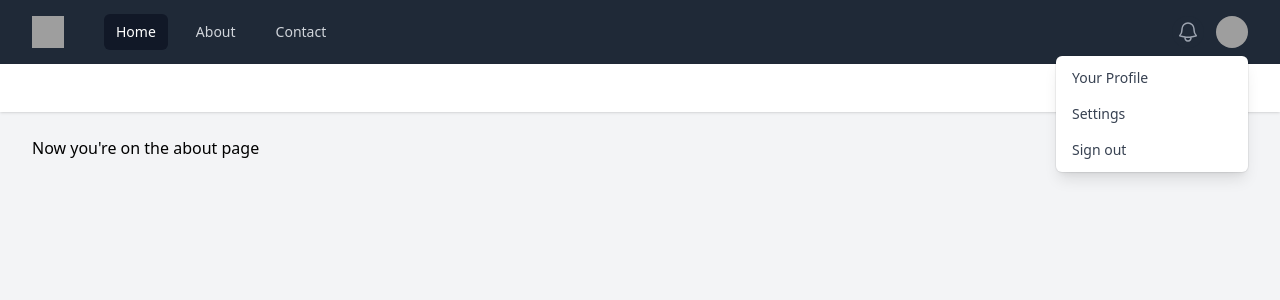
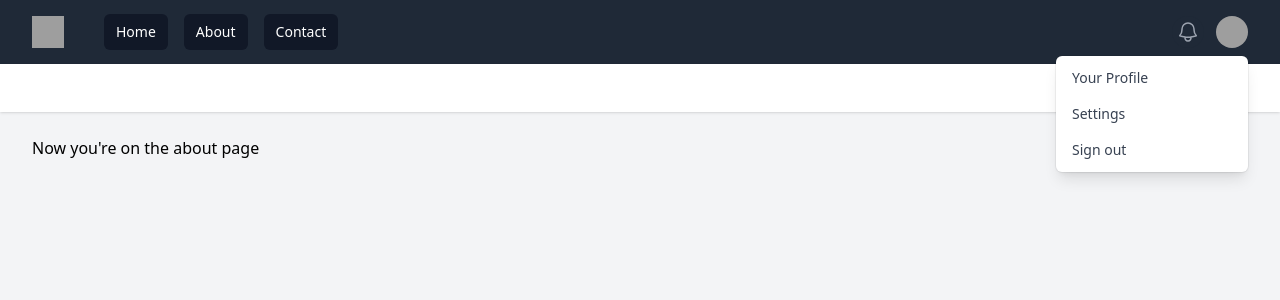
Before and after one commit to RiccardoImperiale/php-tailwind-notes-app, a PHP site: template views/about.view.php in a window 1280 px wide. Shown: the top 300 px of the page. Run offline with PHP 8.4, Linux system fonts and the light colour scheme; the template is opened without the code that fills it, so the values that code supplies are empty; some libraries are stand-ins or nearby versions; grey boxes are pictures that could not be loaded.

Commit message:
add dynamic navigation

```diff
--- a/about.php
+++ b/about.php
@@ -1,4 +1,6 @@
 <?php
+require 'functions.php';
+
 $heading = 'About Us';
 
 require 'views/about.view.php';
--- a/contact.php
+++ b/contact.php
@@ -1,5 +1,7 @@
 <?php
+
+require 'functions.php';
+
 $heading = 'Contact Us';
 
-
 require 'views/contact.view.php';
--- a/index.php
+++ b/index.php
@@ -1,5 +1,7 @@
 <?php
+require 'functions.php';
 
 $heading = 'Home';
 
+
 require 'views/index.view.php';
--- a/views/partials/nav.php
+++ b/views/partials/nav.php
@@ -8,9 +8,9 @@
                 <div class="hidden md:block">
                     <div class="ml-10 flex items-baseline space-x-4">
                         <!-- Current: "bg-gray-900 text-white", Default: "text-gray-300 hover:bg-gray-700 hover:text-white" -->
-                        <a href="./" class="bg-gray-900 text-white rounded-md px-3 py-2 text-sm font-medium" aria-current="page">Home</a>
-                        <a href="./about.php" class="text-gray-300 hover:bg-gray-700 hover:text-white rounded-md px-3 py-2 text-sm font-medium">About</a>
-                        <a href="./contact.php" class="text-gray-300 hover:bg-gray-700 hover:text-white rounded-md px-3 py-2 text-sm font-medium">Contact</a>
+                        <a href="./" class="<?= urlIs('/laracast/php-for-beginner/') ? 'bg-gray-900 text-white' : 'text-gray-300' ?> rounded-md px-3 py-2 text-sm font-medium" aria-current="page">Home</a>
+                        <a href="./about.php" class="<?= urlIs('/laracast/php-for-beginner/about.php') ? 'bg-gray-900 text-white' : 'text-gray-300' ?> rounded-md px-3 py-2 text-sm font-medium">About</a>
+                        <a href="./contact.php" class="<?= urlIs('/laracast/php-for-beginner/contact.php') ? 'bg-gray-900 text-white' : 'text-gray-300' ?> rounded-md px-3 py-2 text-sm font-medium">Contact</a>
                     </div>
                 </div>
             </div>
```
Also changed, not shown: functions.php (added, +7 -0 lines).
